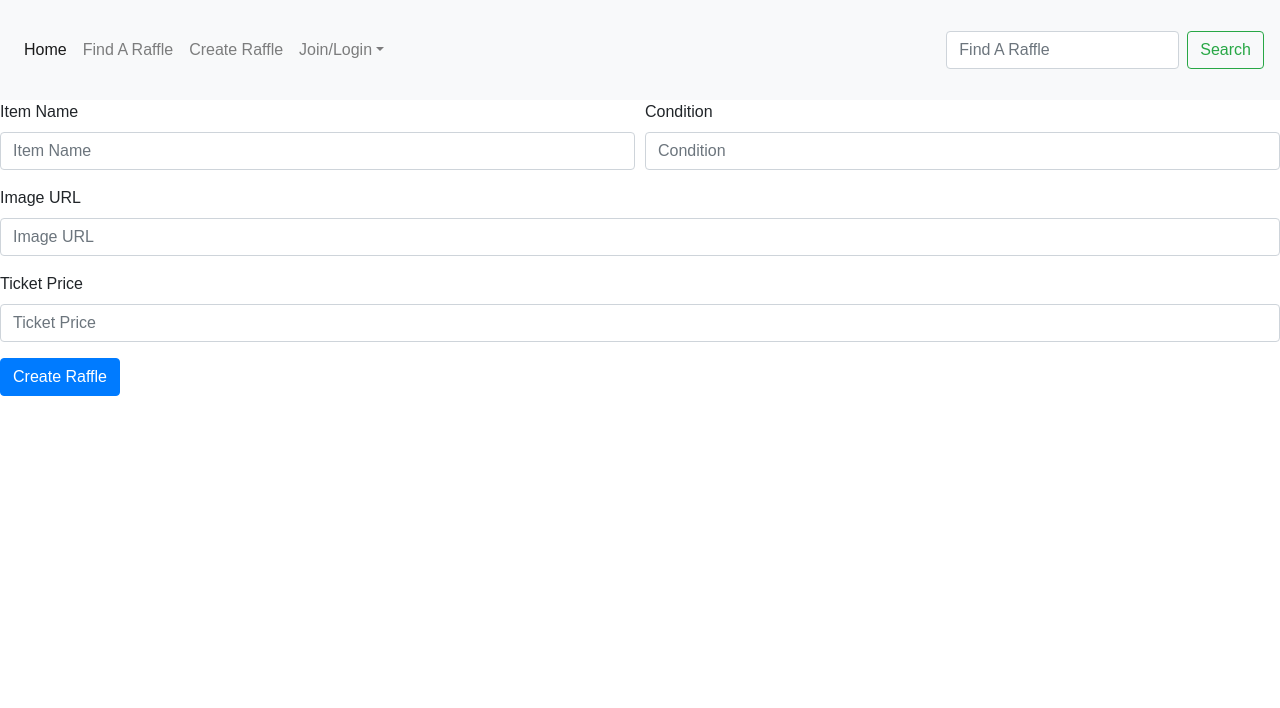
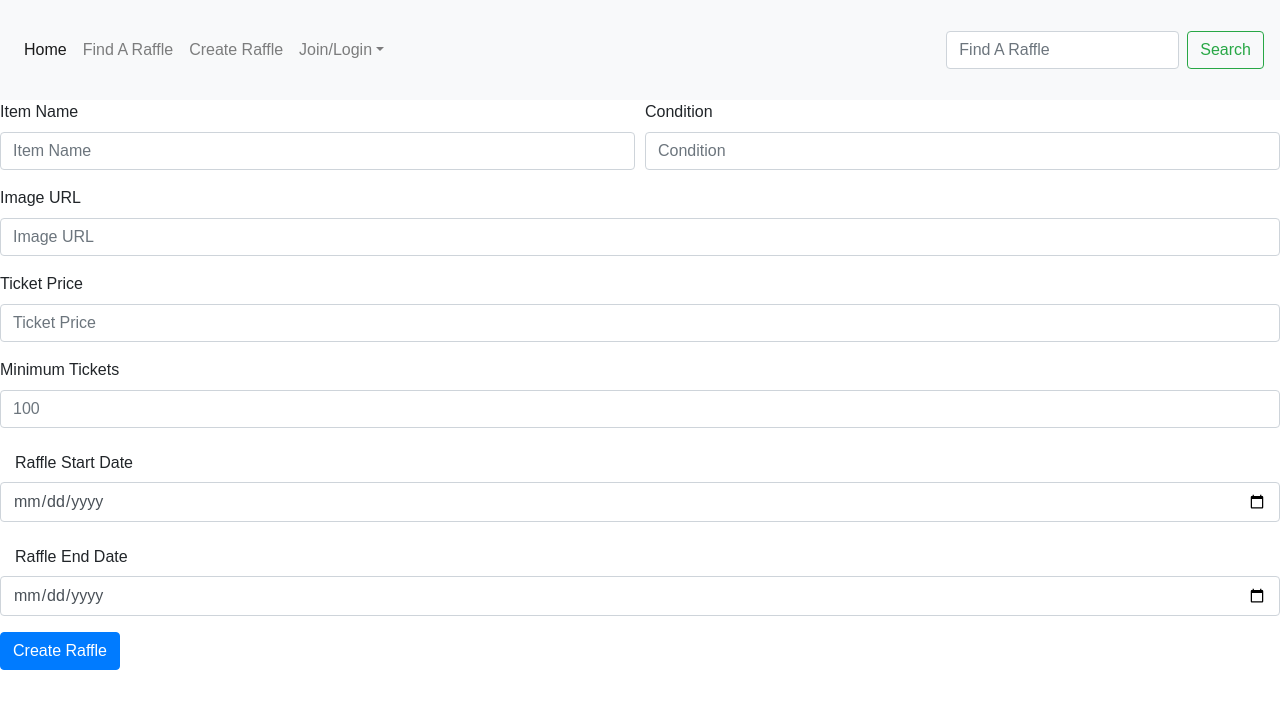
Before and after one commit to JaredMHenderson/music-gear-raffle, a React (Create React App) app in the folder gear-raffle/: page /create-raffle in a window 1280 px wide. Shown: the top 708 px of the page. Built offline with nearby package versions, Linux system fonts and the light colour scheme; no server answers.

Commit message:
added 3 new fields to raffle creator

```diff
--- a/gear-raffle/src/raffle-card/raffle-card.js
+++ b/gear-raffle/src/raffle-card/raffle-card.js
@@ -29,7 +29,7 @@ export default class RaffleCard extends Component {
 
 
     render() {
-        const { imageUrl, itemName, condition, ticketPrice, _id } = this.props.raffle;
+        const { imageUrl, itemName, condition, minimumTickets, raffleStartDate, raffleEndDate, ticketPrice, _id } = this.props.raffle;
 
         if (this.state.goToItem) {
             return <Redirect to={`/item/${this.state.itemId}`} />;
@@ -42,6 +42,9 @@ export default class RaffleCard extends Component {
                     <h5 className="card-title"><span>Item:</span>{itemName}</h5>
                     <p><span>Condition:</span>{condition}</p>
                     <p><span>Ticket Price: $</span>{ticketPrice}</p>
+                    <p><span>Mininum Required Tickets: </span>{minimumTickets}</p>
+                    <p><span>Raffle Start Date: </span>{raffleEndDate}</p>
+                    <p><span>Raffle End Date: </span>{raffleEndDate}</p>
                     <button onClick={this._getItem} className="btn btn-primary" data-id={_id}>Buy Ticket</button>
                 </div>
             </div>
--- a/gear-raffle/src/raffle-creator/raffle-creator.js
+++ b/gear-raffle/src/raffle-creator/raffle-creator.js
@@ -1,8 +1,7 @@
 import React, { Component } from 'react'
 import './raffle-creator.css'
 
-export default class RaffleCreator extends Component
-{
+export default class RaffleCreator extends Component {
 
     constructor(props) {
         super(props)
@@ -12,20 +11,27 @@ export default class RaffleCreator extends Component
             condition: null,
             imageUrl: null,
             ticketPrice: null,
+            minimumTickets: null,
+            raffleStartDate: null,
+            raffleEndDate: null,
+
         }
         this.onKeyUpItemName = this.onKeyUpItemName.bind(this);
         this.onKeyUpCondition = this.onKeyUpCondition.bind(this);
         this.onKeyUpimageUrl = this.onKeyUpimageUrl.bind(this);
         this.onKeyUpTicketPrice = this.onKeyUpTicketPrice.bind(this);
+        this.onKeyUpMinimumTickets = this.onKeyUpMinimumTickets.bind(this);
+        this.onKeyUpRaffleStart = this.onKeyUpRaffleStart.bind(this);
+        this.onKeyUpRaffleEnd = this.onKeyUpRaffleEnd.bind(this);
         this.onClickSubmit = this.onClickSubmit.bind(this);
 
     }
 
-    onKeyUpItemName(event){
+    onKeyUpItemName(event) {
         this.setState({ ...this.state, itemName: event.target.value });
     }
 
-    onKeyUpCondition(event){
+    onKeyUpCondition(event) {
         this.setState({ ...this.state, condition: event.target.value });
     }
 
@@ -36,8 +42,18 @@ export default class RaffleCreator extends Component
     onKeyUpTicketPrice(event) {
         this.setState({ ...this.state, ticketPrice: event.target.value });
     }
+    onKeyUpMinimumTickets(event) {
+        this.setState({ ...this.state, minimumTickets: event.target.value });
+    }
+    onKeyUpRaffleStart(event) {
+        this.setState({ ...this.state, raffleStartDate: event.target.value });
+    }
 
-    onClickSubmit(event){
+    onKeyUpRaffleEnd(event) {
+        this.setState({ ...this.state, raffleEndDate: event.target.value });
+    }
+
+    onClickSubmit(event) {
 
         fetch("/api/raffleItem", {
             method: 'POST',
@@ -51,31 +67,44 @@ export default class RaffleCreator extends Component
 
     }
 
-    render()
-    {
-        return(
+    render() {
+        return (
             <div>
 
                 <div className="form-row">
                     <div className="form-group col-md-6">
-                            <label htmlFor="inputEmail4">Item Name</label>
+                        <label htmlFor="inputItemName">Item Name</label>
                         <input onKeyUp={this.onKeyUpItemName} type="text" className="form-control" id="inputItemName" placeholder="Item Name" />
                     </div>
                     <div className="form-group col-md-6">
-                            <label htmlFor="inputPassword4">Condition</label>
+                        <label htmlFor="inputCondition">Condition</label>
                         <input onKeyUp={this.onKeyUpCondition} type="text" className="form-control" id="inputCondition" placeholder="Condition" />
                     </div>
                 </div>
                 <div className="form-group">
-                        <label htmlFor="inputAddress">Image URL</label>
+                    <label htmlFor="inputImageUrl">Image URL</label>
                     <input onKeyUp={this.onKeyUpimageUrl} type="text" className="form-control" id="inputImageUrl" placeholder="Image URL" />
                 </div>
                 <div className="form-group">
-                        <label htmlFor="inputAddress2">Ticket Price</label>
+                    <label htmlFor="inputTicketPrice">Ticket Price</label>
                     <input onKeyUp={this.onKeyUpTicketPrice} type="text" className="form-control" id="inputTicketPrice" placeholder="Ticket Price" />
 
                 </div>
-                                <button onClick={this.onClickSubmit}  id ="submit-button" className="btn btn-primary">Create Raffle</button>
+                <div className="form-group">
+                    <label htmlFor="minimumTickets">Minimum Tickets</label>
+                    <input onKeyUp={this.onKeyUpMinimumTickets} className="form-control" type="number" placeholder="100" id="minimumTickets" />
+                </div>
+                <div className="form-group">
+                    <label for="example-date-input" className="col-2 col-form-label">Raffle Start Date</label>
+
+                    <input onChange={this.onKeyUpRaffleStart} className="form-control" type="date" placeholder="2011-08-19" id="raffleStartDate" />
+                </div>
+                <div className="form-group">
+                    <label for="example-date-input" className="col-2 col-form-label">Raffle End Date</label>
+
+                    <input onChange={this.onKeyUpRaffleEnd} className="form-control" type="date" placeholder="2011-08-19" id="raffleEndDate" />
+                </div>
+                <button onClick={this.onClickSubmit} id="submit-button" className="btn btn-primary">Create Raffle</button>
             </div>
         )
     }
```
Also changed, not shown: 1 other file (tests, documents, lock files or other folders). Lines whose indentation alone changed are shown as unchanged.
